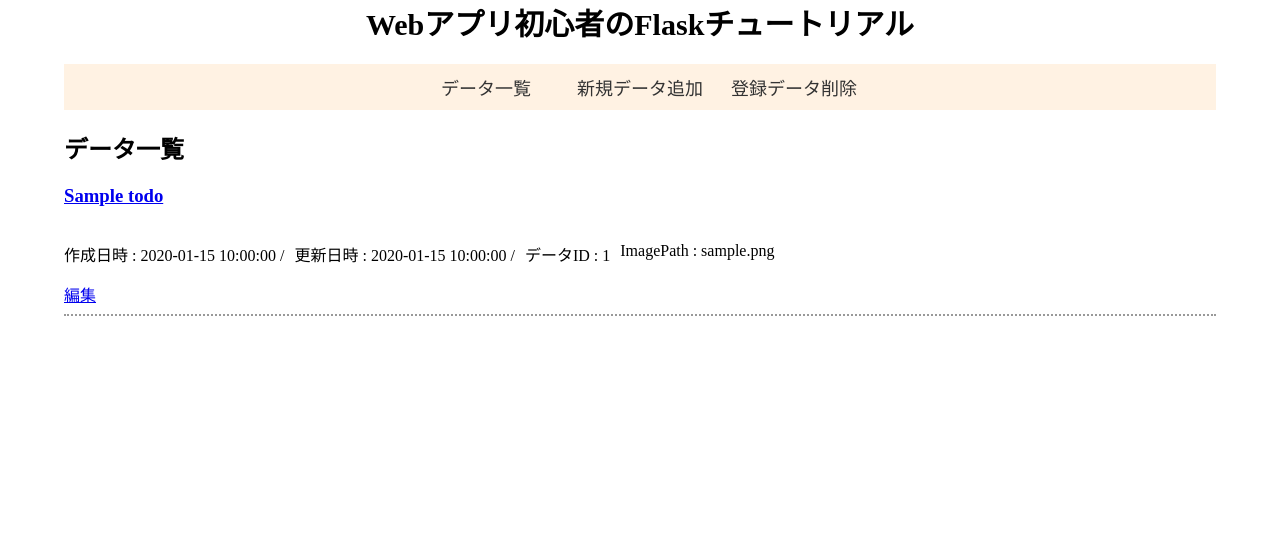
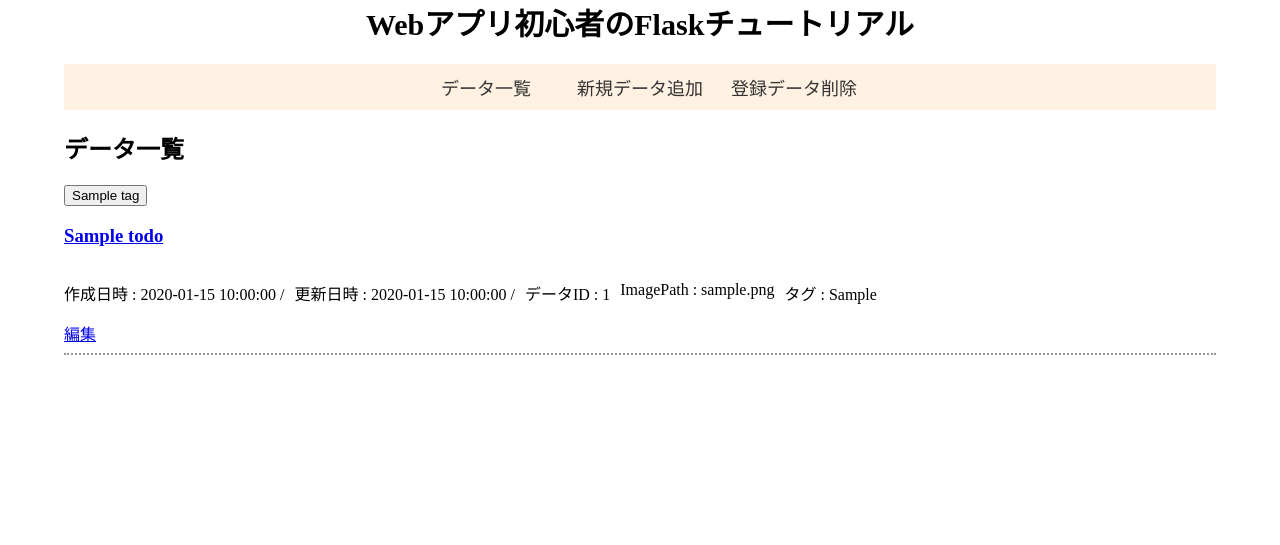
Before and after one commit to MisatoUebo/docker_practice, a Flask app: template app/src/templates/index.html in a window 1280 px wide. Shown: the top 545 px of the page. Run offline with Flask 3, Linux system fonts and the light colour scheme; tables that the repository leaves empty hold one stand-in row (values such as "Sample post"); the template is opened without the code that fills it: values that come from a table or form of the project are taken from there, most other values are stand-ins (such as "Sample title", 1, 10 or a date in 2020); parts of the project's set-up code (start-up, migrations or seed data) failed here and were passed over.

Commit message:
各記事のタグを表示できるように修正

```diff
--- a/app/src/templates/index.html
+++ b/app/src/templates/index.html
@@ -7,6 +7,11 @@
 {% block content %}
 <h2>データ一覧</h2>
 
+<!-- app.pyの関数で渡されたリストtagsをここで拾っています。forで取り出しボタンにして表示します。 -->
+{% for tag in tags %}
+    <button type="button">{{ tag }}</button>
+{% endfor %}
+
 {% for user in users %}
 
 <h3><a href="/{{user.id}}/contents" role="button">{{ user.title }}</a></h4>
@@ -15,6 +20,7 @@
     <p>更新日時 : {{ user.updateTime }} /</p>
     <p>データID : {{ user.id }}</p>
     <p>ImagePath : {{ user.image_url }}</p>
+    <p>タグ : {{ user.tag }}</p>
 </div>
 <a href="/{{user.id}}/update" role="button">編集</a>
 <hr>
```
